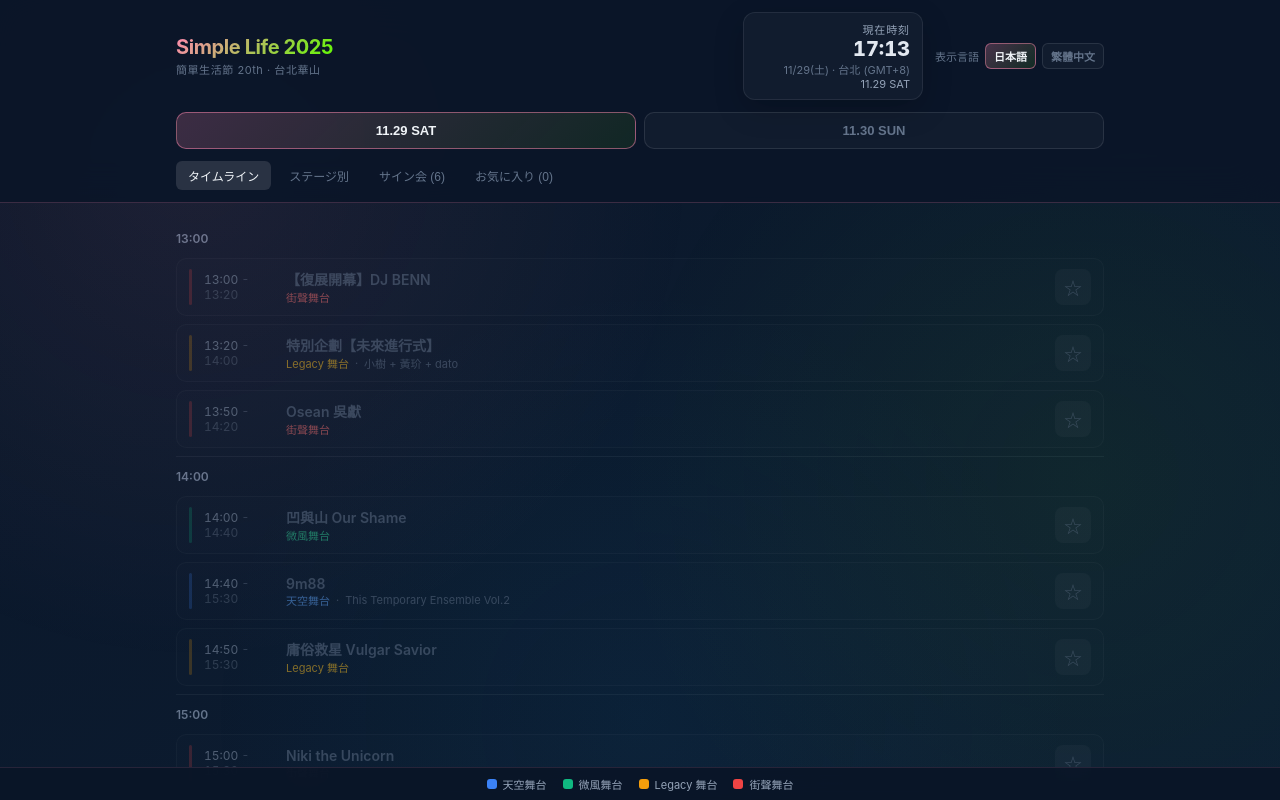
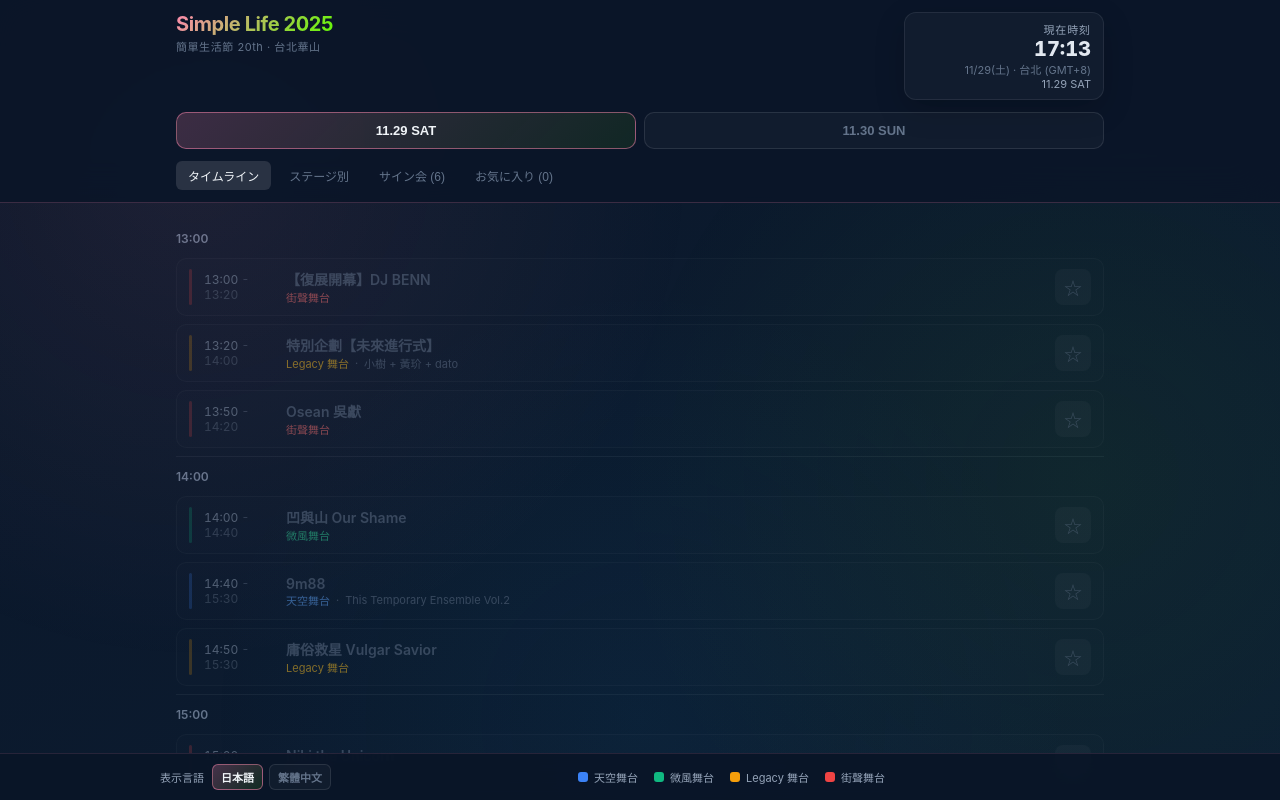
Before and after one commit to tainakanchu/simple-life-2025, a React (Vite) app: page / in a window 1280 px wide. Shown: the top 800 px of the page. Built offline with nearby package versions, Linux system fonts and the light colour scheme.

Commit message:
Tidy header layout and relocate language switcher

```diff
--- a/src/App.tsx
+++ b/src/App.tsx
@@ -146,8 +146,10 @@
           <div
             style={{
               display: "flex",
-              alignItems: "center",
+              alignItems: "flex-start",
               justifyContent: "space-between",
+              flexWrap: "wrap",
+              gap: 12,
               marginBottom: 12,
             }}
           >
@@ -176,7 +178,6 @@
                 簡單生活節 20th · 台北華山
               </p>
             </div>
-            <div style={{ display: "flex", alignItems: "center", gap: 12 }}>
             <div
               style={{
                 display: "flex",
@@ -186,7 +187,8 @@
                 borderRadius: 12,
                 border: "1px solid rgba(255,255,255,0.08)",
                 background: "rgba(255,255,255,0.03)",
-                  minWidth: 180,
+                minWidth: 200,
+                maxWidth: "100%",
                 boxShadow: "0 10px 30px rgba(0,0,0,0.2)",
               }}
             >
@@ -196,6 +198,8 @@
                   letterSpacing: "0.08em",
                   color: "#94a3b8",
                   textTransform: "uppercase",
+                  width: "100%",
+                  textAlign: "right",
                 }}
               >
                 {t.clockLabel}
@@ -210,43 +214,11 @@
               >
                 {formattedTime}
               </div>
-                <div style={{ fontSize: 11, color: "#64748b" }}>
+              <div style={{ fontSize: 11, color: "#64748b", textAlign: "right" }}>
                 {formattedDate} · {t.timezone}
               </div>
-                <div style={{ fontSize: 11, color: "#94a3b8" }}>{dayData.date}</div>
-              </div>
-
-              <div style={{ display: "flex", alignItems: "center", gap: 6 }}>
-                <span style={{ fontSize: 11, color: "#64748b" }}>
-                  {t.languageLabel}
-                </span>
-                <div style={{ display: "flex", gap: 6 }}>
-                  {(["ja", "zh-TW"] as Locale[]).map((lang) => (
-                    <button
-                      key={lang}
-                      onClick={() => setLocale(lang)}
-                      style={{
-                        padding: "4px 8px",
-                        borderRadius: 6,
-                        border:
-                          locale === lang
-                            ? "1px solid rgba(255, 136, 176, 0.5)"
-                            : "1px solid rgba(255,255,255,0.1)",
-                        background:
-                          locale === lang
-                            ? "linear-gradient(135deg, rgba(255, 136, 176, 0.25), rgba(98, 250, 3, 0.1))"
-                            : "rgba(255,255,255,0.03)",
-                        color: locale === lang ? "#f1f5f9" : "#64748b",
-                        cursor: "pointer",
-                        fontSize: 11,
-                        fontWeight: 600,
-                        transition: "all 0.15s",
-                      }}
-                    >
-                      {lang === "ja" ? "日本語" : "繁體中文"}
-                    </button>
-                  ))}
-                </div>
+              <div style={{ fontSize: 11, color: "#94a3b8", textAlign: "right" }}>
+                {dayData.date}
               </div>
             </div>
           </div>
@@ -623,7 +595,7 @@
           background: "rgba(10, 22, 40, 0.95)",
           backdropFilter: "blur(12px)",
           borderTop: "1px solid rgba(255, 136, 176, 0.12)",
-          padding: "8px 16px",
+          padding: "10px 16px",
         }}
       >
         <div
@@ -631,11 +603,44 @@
             maxWidth: 960,
             margin: "0 auto",
             display: "flex",
-            justifyContent: "center",
-            gap: 16,
+            justifyContent: "space-between",
+            alignItems: "center",
+            gap: 12,
             flexWrap: "wrap",
           }}
         >
+          <div style={{ display: "flex", alignItems: "center", gap: 8, flexWrap: "wrap" }}>
+            <span style={{ fontSize: 11, color: "#94a3b8" }}>{t.languageLabel}</span>
+            <div style={{ display: "flex", gap: 6 }}>
+              {(["ja", "zh-TW"] as Locale[]).map((lang) => (
+                <button
+                  key={lang}
+                  onClick={() => setLocale(lang)}
+                  style={{
+                    padding: "4px 8px",
+                    borderRadius: 6,
+                    border:
+                      locale === lang
+                        ? "1px solid rgba(255, 136, 176, 0.5)"
+                        : "1px solid rgba(255,255,255,0.1)",
+                    background:
+                      locale === lang
+                        ? "linear-gradient(135deg, rgba(255, 136, 176, 0.25), rgba(98, 250, 3, 0.1))"
+                        : "rgba(255,255,255,0.03)",
+                    color: locale === lang ? "#f1f5f9" : "#64748b",
+                    cursor: "pointer",
+                    fontSize: 11,
+                    fontWeight: 600,
+                    transition: "all 0.15s",
+                  }}
+                >
+                  {lang === "ja" ? "日本語" : "繁體中文"}
+                </button>
+              ))}
+            </div>
+          </div>
+
+          <div style={{ display: "flex", justifyContent: "center", gap: 16, flexWrap: "wrap", flex: 1 }}>
             {Object.entries(stageColors).map(([stage, colors]) => (
               <div
                 key={stage}
@@ -654,6 +659,7 @@
             ))}
           </div>
         </div>
+      </div>
 
       <div style={{ height: 60 }} />
 
```
Lines whose indentation alone changed are shown as unchanged.
